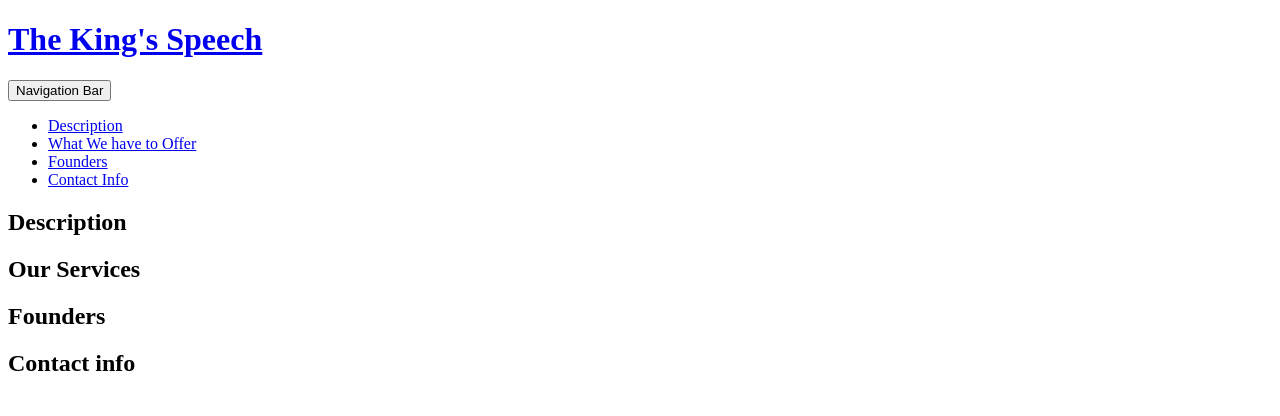
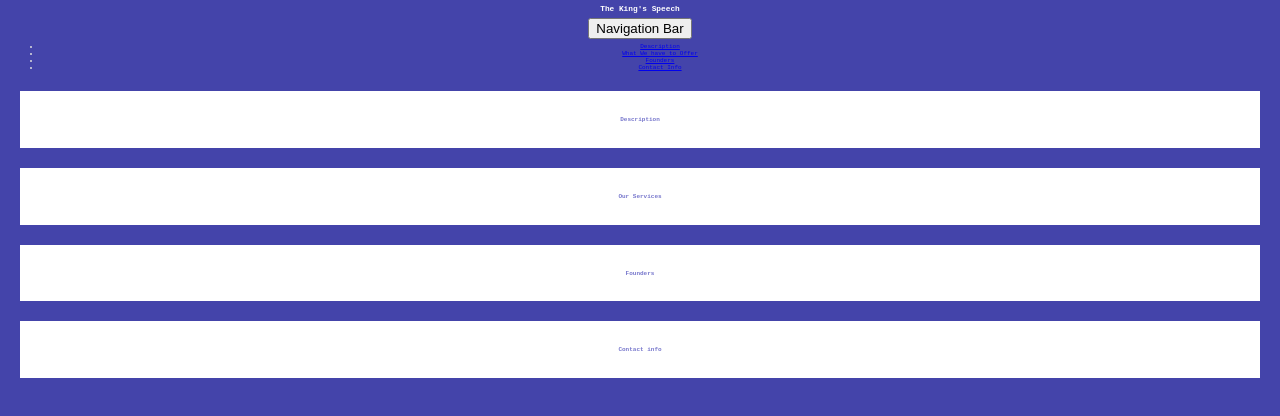
Before and after one commit to the-kings-speech/home, a plain HTML site: page about.html in a window 1280 px wide. Drawn offline with Linux system fonts and the light colour scheme.

Commit message:
updated style of the About webpage

```diff
--- /dev/null
+++ b/about.css
@@ -0,0 +1,36 @@
+body {
+    background-color: #44a;
+    margin: 0;
+    padding: 0;
+    font-family: monospace;
+    font-size: 30%;
+}
+
+.main-container {
+    background-color: #44a;
+    padding: 30px auto;
+}
+
+header {
+    padding: 24px auto;
+    text-align: center;
+    color: #ddd;
+}
+
+header h1 {
+    padding: 0 auto 24px auto;
+    font-weight: 600;
+}
+header h1 a {
+    text-decoration: none;
+    color: #fff;
+}
+
+section {
+    display: block;
+    padding: 20px;
+    margin: 20px;
+    background: #fff;
+    text-align: center;
+    color: #77c;
+}
--- a/about.html
+++ b/about.html
@@ -4,8 +4,10 @@
   <head>
   <meta name="viewport" content="width=device-width, initial-scale=1.0">
   <title>About</title>
+  <link rel="stylesheet" href="about.css">
   </head>
   <body>
+    <div class="main-container">
     <header>
       <div class="container">
 	<h1><a href="index.html">The King's Speech</a></h1>
@@ -20,7 +22,6 @@
 	</nav>
       </div>
     </header>
-
     <section class="main" id="description">
       <h2>Description </h2>
     </section>
@@ -33,3 +34,6 @@
     <section class="main" id="contacts">
       <h2>Contact info</h2>
     </section>
+   </div>
+  </body>
+</html>
```
